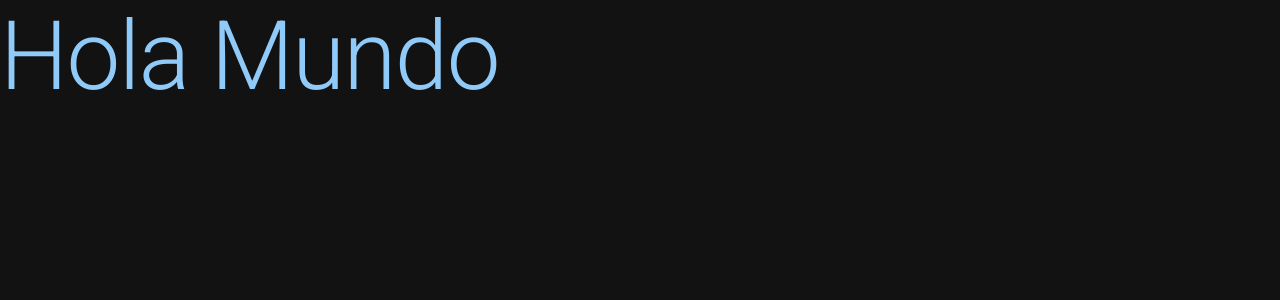
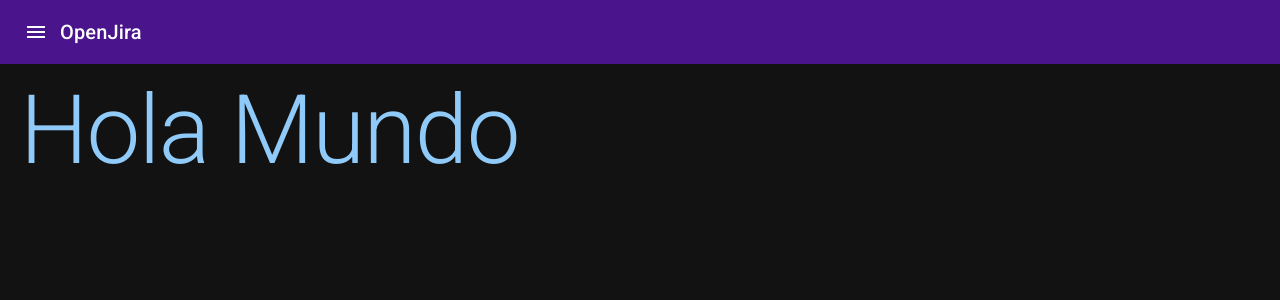
Before and after one commit to srdjo99/nextjs-jira, a Next.js app: page / in a window 1280 px wide. Shown: the top 300 px of the page. Built offline with nearby package versions, Linux system fonts and the light colour scheme.

Commit message:
add basic navbar

```diff
--- /dev/null
+++ b/components/layouts/Layout.tsx
@@ -0,0 +1,23 @@
+import { FC } from 'react';
+import Head from 'next/head';
+import { Box } from '@mui/material';
+
+import { Navbar } from '../ui';
+
+interface Props {
+  title?: string;
+}
+
+export const Layout: FC<Props> = ({ title = 'OpenJira', children }) => {
+  return (
+    <Box sx={{ flexGrow: 1 }}>
+      <Head>
+        <title>{title}</title>
+      </Head>
+      <Navbar />
+      {/* Sidebar */}
+
+      <Box sx={{ padding: '10px 20px' }}>{children}</Box>
+    </Box>
+  );
+};
--- /dev/null
+++ b/components/layouts/index.ts
@@ -0,0 +1 @@
+export * from './Layout';
--- /dev/null
+++ b/components/ui/Navbar.tsx
@@ -0,0 +1,16 @@
+import { FC } from 'react';
+import { AppBar, Toolbar, IconButton, Typography } from '@mui/material';
+import { MenuOutlined } from '@mui/icons-material';
+
+export const Navbar: FC = () => {
+  return (
+    <AppBar position='sticky'>
+      <Toolbar>
+        <IconButton size='large' edge='start'>
+          <MenuOutlined />
+        </IconButton>
+        <Typography variant='h6'>OpenJira</Typography>
+      </Toolbar>
+    </AppBar>
+  );
+};
--- /dev/null
+++ b/components/ui/index.ts
@@ -0,0 +1 @@
+export * from './Navbar';
--- a/pages/index.tsx
+++ b/pages/index.tsx
@@ -1,12 +1,15 @@
 import { Typography } from '@mui/material';
+import type { NextPage } from 'next';
 
-import type { NextPage } from 'next';
+import { Layout } from '../components/layouts';
 
 const HomePage: NextPage = () => {
   return (
-    <Typography variant='h1' color='primary'>
-      Hola Mundo
-    </Typography>
+    <Layout>
+      <Typography variant='h1' color='primary'>
+        Hola Mundo
+      </Typography>
+    </Layout>
   );
 };
 
--- a/themes/dark-theme.ts
+++ b/themes/dark-theme.ts
@@ -1,4 +1,4 @@
-import { createTheme } from '@mui/material';
+import { createTheme, AppBar } from '@mui/material';
 import { red } from '@mui/material/colors';
 
 export const darkTheme = createTheme({
@@ -11,5 +11,16 @@
       main: red.A400,
     },
   },
-  components: {},
+  components: {
+    MuiAppBar: {
+      defaultProps: {
+        elevation: 0,
+      },
+      styleOverrides: {
+        root: {
+          backgroundColor: '#4a148c',
+        },
+      },
+    },
+  },
 });
--- a/themes/light-theme.ts
+++ b/themes/light-theme.ts
@@ -18,5 +18,12 @@
     },
   },
 
-  components: {},
+  components: {
+    MuiAppBar: {
+      defaultProps: {
+        elevation: 0,
+      },
+      styleOverrides: {},
+    },
+  },
 });
```
